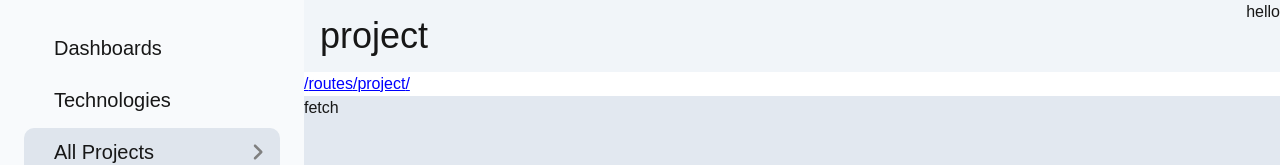
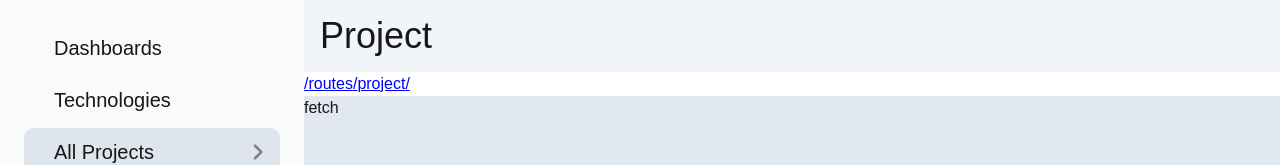
Before and after one commit to DanoBeljean1/dev-project-management, a Next.js app in the folder next-app/: page /routes/project in a window 1280 px wide. Shown: the top 165 px of the page. Built offline with nearby package versions, Linux system fonts and the light colour scheme.

Commit message:
feat: Interactive button (top bar)

```diff
--- a/next-app/app/main.js
+++ b/next-app/app/main.js
@@ -5,7 +5,7 @@ import { useState } from "react";
 import { usePathname } from "next/navigation"
 import { FontAwesomeIcon } from "@fortawesome/react-fontawesome";
 import { faAngleDown, faArrowTurnDown, faAngleRight, faArrowsTurnRight } from "@fortawesome/free-solid-svg-icons";
-
+import {capitalize} from "src/capitalize"
 
 
 /*
@@ -72,6 +72,25 @@ function Route () {
     )
 }
 
+function TopPanelAction () {
+    const pathname = usePathname().split("/")
+
+    if (pathname[pathname.length -2] == "project") {
+        return (
+            <div className="flex gap-5">
+                <button className="p-3 bg-white rounded-xl border-2 border-blue-200 text-blue-300 cursor-pointer hover:bg-blue-300 hover:text-white">Roadmap du projet</button>
+                    <div className="bg-blue-200 rounded-xl text-white flex justify-between overflow-hidden">
+                        <button onClick={() => console.log("add")} className="p-3 cursor-pointer hover:bg-blue-300">Ajouter étape</button>
+                        <div className=" border-l-2 opacity-75"></div>
+                        <button onClick={() => console.log("drop down")} className="cursor-grab hover:bg-blue-300">
+                            <FontAwesomeIcon className="p-3" icon={faAngleDown}></FontAwesomeIcon>
+                        </button>
+                    </div>
+            </div>
+        )
+    }
+}
+
 function LeftPanel () {
     return (
         <div className="p-6 bg-slate-50">
@@ -84,9 +103,9 @@ function TopPanel () {
     const pathname = usePathname().split("/")
     return (
         <div className="flex-1">
-            <div className="bg-slate-100 flex justify-between">
-                <p className="text-4xl p-4">{pathname[pathname.length - 1]}</p>
-                {(pathname[pathname.length - 1] == "projects") ? "salut" : "hello"}
+            <div className="bg-slate-100 flex justify-between items-center p-4">
+                <p className="text-4xl">{capitalize(pathname[pathname.length - 1].replace("_", " "))}</p>
+                <TopPanelAction></TopPanelAction>
             </div>
             <CurrentPath className="pl-4" />
         </div>
--- /dev/null
+++ b/next-app/src/capitalize.js
@@ -0,0 +1,3 @@
+export function capitalize(string="") {
+    return string.charAt(0).toUpperCase() + string.slice(1);
+}
```
